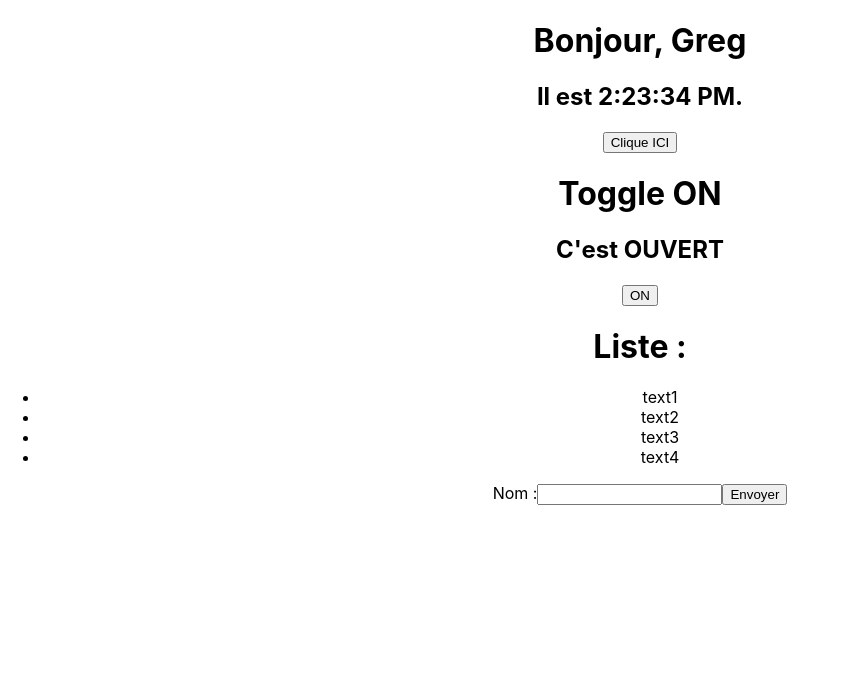
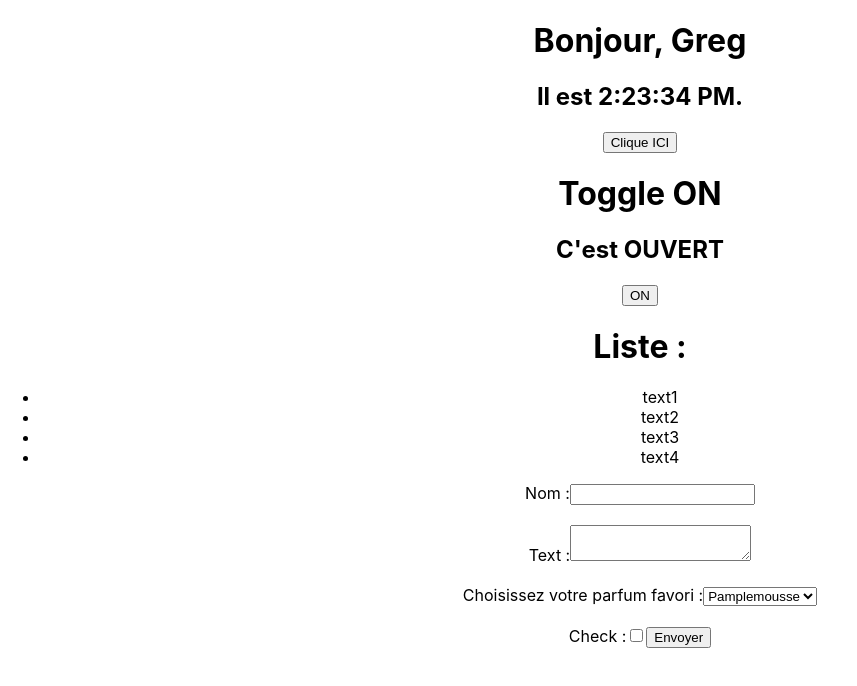
Before and after one commit to gregoirehot/formationReact, a React (Create React App) app: page / in a window 1280 px wide. Shown: the top 686 px of the page, without its empty margins (0-857 px from the left). Built offline with nearby package versions, Linux system fonts and the light colour scheme.

Commit message:
feat(MyForm): step15

```diff
--- a/src/MyForm.js
+++ b/src/MyForm.js
@@ -3,16 +3,27 @@ import React, { Component } from "react";
 export default class MyForm extends Component {
   constructor(props) {
     super(props);
-    this.state = { value: "" };
+    this.state = { input: "", text: "", select: "", check: false };
   }
 
-  handleChange = (event) => {
-    this.setState({ value: event.target.value });
-    console.log("handleChange", event.target.value);
+  handleInputChange = (event) => {
+    const target = event.target;
+    const value = target.value;
+    const name = target.name;
+
+    this.setState({
+      [name]: value,
+    });
   };
 
   handleSubmit = (event) => {
-    alert("Le nom est enregistré : " + this.state.value);
+    console.log(
+      "Enregistré : ",
+      this.state.input,
+      this.state.text,
+      this.state.select,
+      this.state.check
+    );
     event.preventDefault();
   };
 
@@ -22,9 +33,46 @@ export default class MyForm extends Component {
         <label>
           Nom :
           <input
+            name="input"
             type="text"
-            value={this.state.value}
-            onChange={this.handleChange}
+            value={this.state.input1}
+            onChange={this.handleInputChange}
+          />
+        </label>
+        <br />
+        <br />
+        <label>
+          Text :
+          <textarea
+            name="text"
+            value={this.state.input2}
+            onChange={this.handleInputChange}
+          />
+        </label>
+        <br />
+        <br />
+        <label>
+          Choisissez votre parfum favori :
+          <select
+            name="select"
+            value={this.state.select}
+            onChange={this.handleInputChange}
+          >
+            <option value="grapefruit">Pamplemousse</option>
+            <option value="lime">Citron vert</option>
+            <option value="coconut">Noix de coco</option>
+            <option value="mango">Mangue</option>
+          </select>
+        </label>
+        <br />
+        <br />
+        <label>
+          Check :
+          <input
+            name="check"
+            type="checkbox"
+            checked={this.state.check}
+            onChange={this.handleInputChange}
           />
         </label>
         <input type="submit" value="Envoyer" />
```
